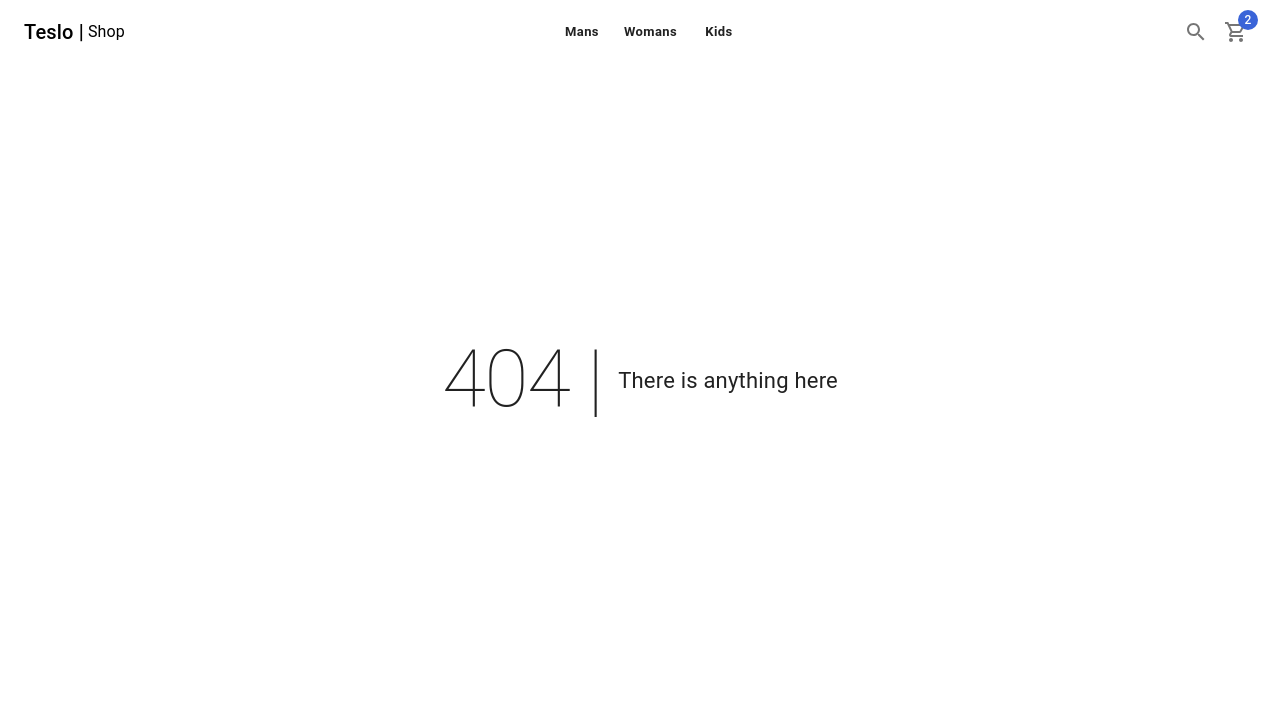
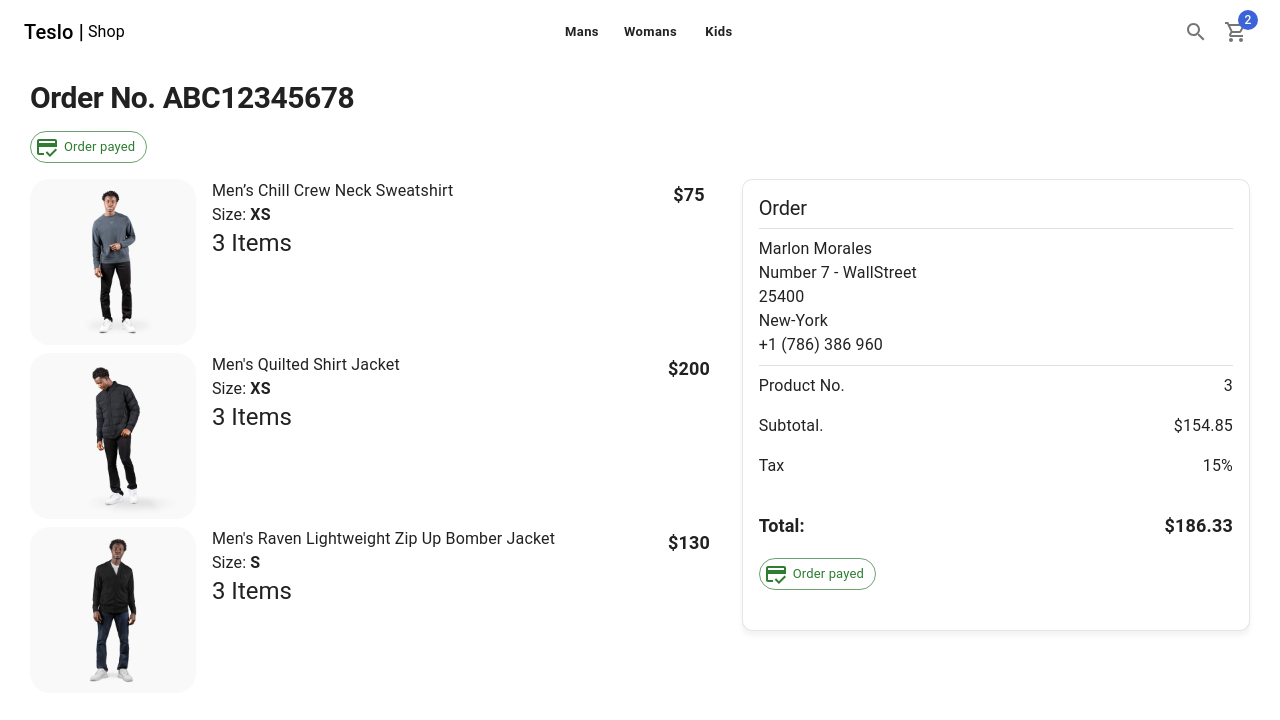
Before and after one commit to MarlonMorales232409/teslo-shop, a Next.js app: page /orders/1 in a window 1280 px wide. Before the commit this address had no page. Shown: the top 720 px of the page. Built offline with nearby package versions, Linux system fonts and the light colour scheme.

Commit message:
Add: sumary page, order page, history page

```diff
--- a/package.json
+++ b/package.json
@@ -14,6 +14,7 @@
     "@mui/icons-material": "^5.10.9",
     "@mui/material": "^5.10.10",
     "@mui/styled-engine-sc": "^5.10.6",
+    "@mui/x-data-grid": "^5.17.8",
     "next": "12.3.1",
     "react": "18.2.0",
     "react-dom": "18.2.0",
--- /dev/null
+++ b/pages/orders/[id].tsx
@@ -0,0 +1,94 @@
+import NextLink from "next/link"
+import { ShopLayout } from '../../components/layout/ShopLayout';
+import { Box, Button, Card, CardContent, Chip, Divider, Grid, Link, Typography } from '@mui/material';
+import { CardList, OrderSumary } from '../../components/cart';
+import { CreditCard, CreditCardOffOutlined, CreditScoreOutlined } from "@mui/icons-material";
+
+
+const SumaryPage = () => {
+    return (
+        <ShopLayout title='Order - 123456' pageDescription='Order page'>
+            <Typography variant="h1" component="h1">Order No. ABC12345678</Typography>
+            {/* <Chip
+                sx={{ my: 2 }}
+                label="Order pending to pay"
+                color="error"
+                variant="outlined"
+                icon={<CreditCardOffOutlined />}
+            /> */}
+
+            <Chip
+                sx={{ my: 2 }}
+                label="Order payed"
+                color="success"
+                variant="outlined"
+                icon={<CreditScoreOutlined />}
+            />
+            <Grid container>
+
+                <Grid item xs={12} sm={7}>
+                    <CardList />
+                </Grid>
+
+                <Grid item xs={12} sm={5}>
+                    <Card className="summary-card">
+                        <CardContent>
+                            <Typography variant="h2">Order</Typography>
+
+                            <Divider sx={{ my: 1 }} />
+
+                            {/* <Box display="flex" justifyContent="space-between" sx={{ pb: "10px" }}>
+                                <Typography variant="subtitle1">Delivery Address</Typography>
+                                <NextLink href={"/checkout/address"}>
+                                    <Link underline="always" color="secondary" sx={{ cursor: "pointer" }}>
+                                        Edit
+                                    </Link>
+                                </NextLink>
+                            </Box> */}
+                            <Typography>Marlon Morales</Typography>
+                            <Typography>Number 7 - WallStreet</Typography>
+                            <Typography>25400</Typography>
+                            <Typography>New-York</Typography>
+                            <Typography>+1 (786) 386 960</Typography>
+
+                            <Divider sx={{ my: 1 }} />
+
+
+                            {/* <Box display="flex" justifyContent="end" sx={{ pb: "10px" }}>
+                                <NextLink href={"/cart"}>
+                                    <Link underline="always" color="secondary" sx={{ cursor: "pointer" }}>
+                                        Edit
+                                    </Link>
+                                </NextLink>
+                            </Box> */}
+
+                            <OrderSumary />
+
+                            {/* <Box sx={{ mt: 3 }}>
+                                <Button color={"secondary"} className="circular-btn" fullWidth>Get It</Button>
+                            </Box> */}
+                            {/* <h2>Pay it now</h2> */}
+                            {/* <Chip
+                                sx={{ my: 2 }}
+                                label="Order pending to pay"
+                                color="error"
+                                variant="outlined"
+                                icon={<CreditCardOffOutlined />}
+                            /> */}
+                            <Chip
+                                sx={{ my: 2 }}
+                                label="Order payed"
+                                color="success"
+                                variant="outlined"
+                                icon={<CreditScoreOutlined />}
+                            />
+                        </CardContent>
+                    </Card>
+                </Grid>
+
+            </Grid>
+        </ShopLayout>
+    )
+}
+
+export default SumaryPage
```
Also changed, not shown: pages/checkout/address.tsx (added, +58 -0 lines), pages/checkout/summary.tsx (added, +62 -0 lines), pages/orders/history.tsx (added, +33 -0 lines), 1 other file (tests, documents, lock files or other folders).
